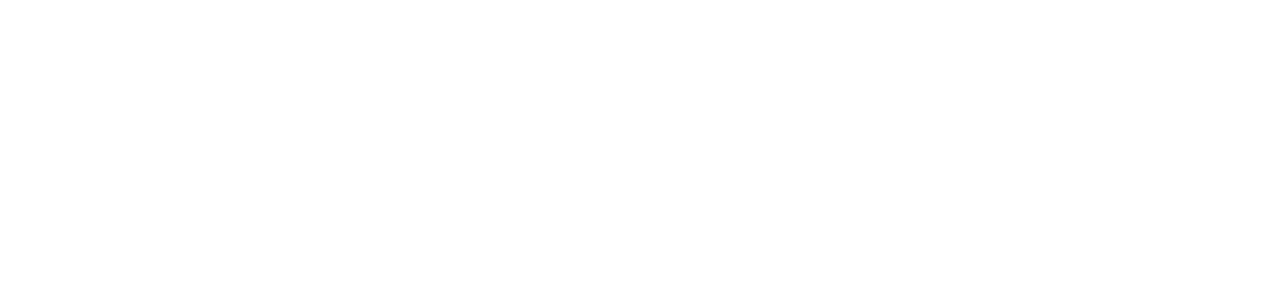
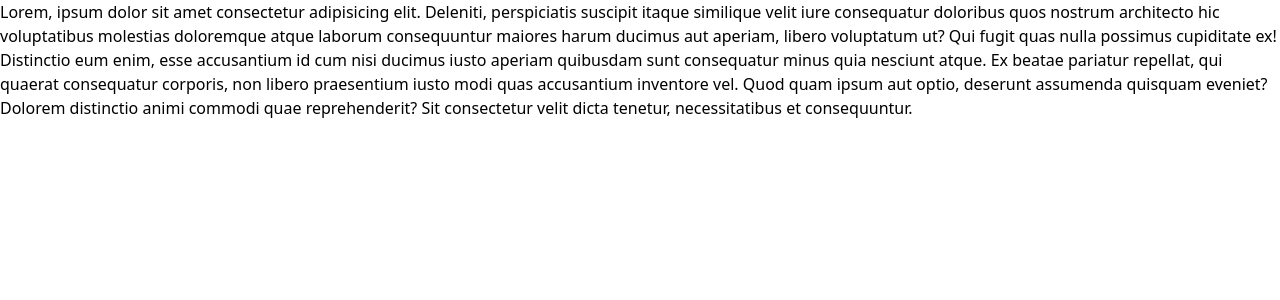
Before and after one commit to afshinprofile/Tarkhineh-UI, a React (Vite) app: page / in a window 1280 px wide. Shown: the top 300 px of the page. Built offline with nearby package versions, Linux system fonts and the light colour scheme.

Commit message:
add-text
add test text

```diff
--- a/src/App.tsx
+++ b/src/App.tsx
@@ -7,7 +7,7 @@
 
   return (
     <>
-    <div></div>
+    <div>Lorem, ipsum dolor sit amet consectetur adipisicing elit. Deleniti, perspiciatis suscipit itaque similique velit iure consequatur doloribus quos nostrum architecto hic voluptatibus molestias doloremque atque laborum consequuntur maiores harum ducimus aut aperiam, libero voluptatum ut? Qui fugit quas nulla possimus cupiditate ex! Distinctio eum enim, esse accusantium id cum nisi ducimus iusto aperiam quibusdam sunt consequatur minus quia nesciunt atque. Ex beatae pariatur repellat, qui quaerat consequatur corporis, non libero praesentium iusto modi quas accusantium inventore vel. Quod quam ipsum aut optio, deserunt assumenda quisquam eveniet? Dolorem distinctio animi commodi quae reprehenderit? Sit consectetur velit dicta tenetur, necessitatibus et consequuntur.</div>
     </>
   )
 }
```
